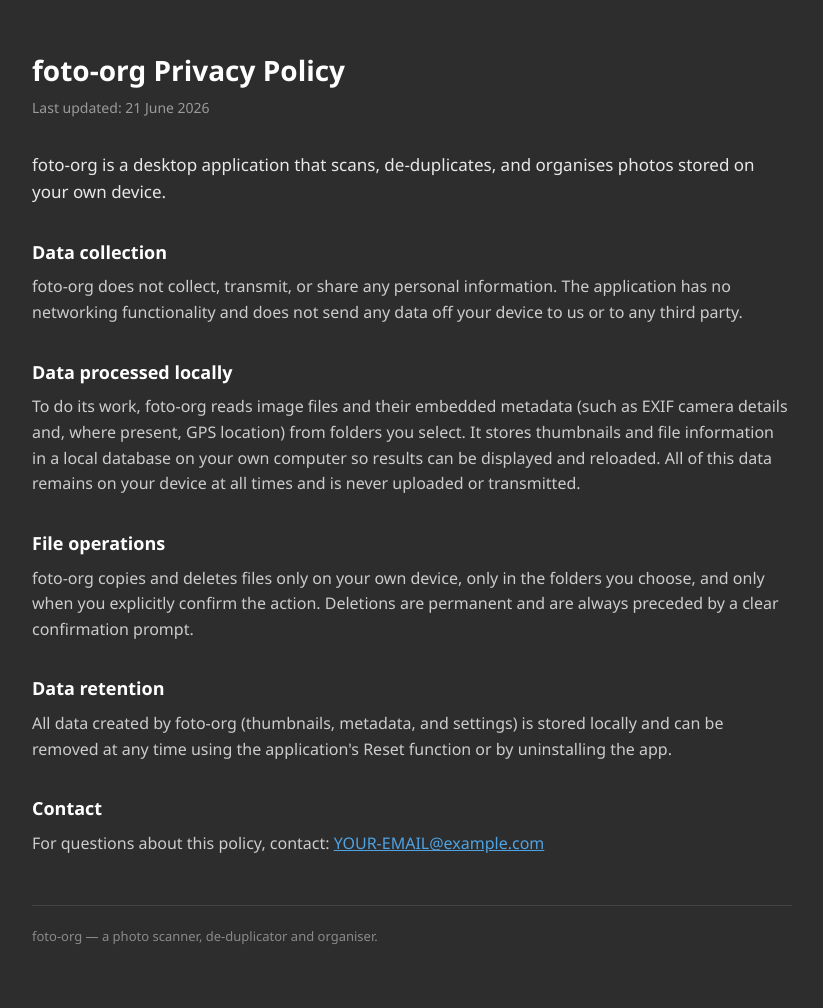
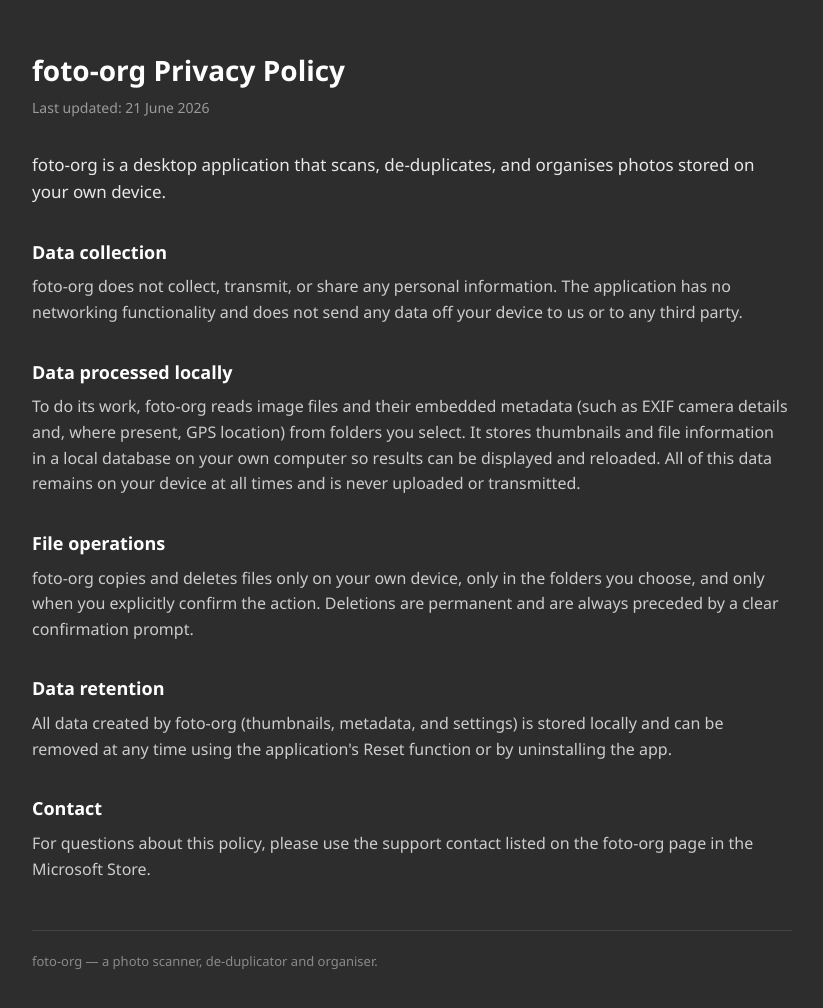
Before and after one commit to leocadle/foto-org-public, a plain HTML site: page privacy.html in a window 1280 px wide. Shown: the whole page, without its empty margins (228-1051 px from the left). Drawn offline with Linux system fonts and the light colour scheme.

Commit message:
Revise contact details in privacy.html
Updated contact information for privacy policy.

```diff
--- a/privacy.html
+++ b/privacy.html
@@ -105,8 +105,8 @@
 
         <h2>Contact</h2>
         <p>
-            For questions about this policy, contact:
-            <a href="mailto:YOUR-EMAIL@example.com">YOUR-EMAIL@example.com</a>
+            For questions about this policy, please use the support
+            contact listed on the foto-org page in the Microsoft Store.
         </p>
 
         <footer>
```
